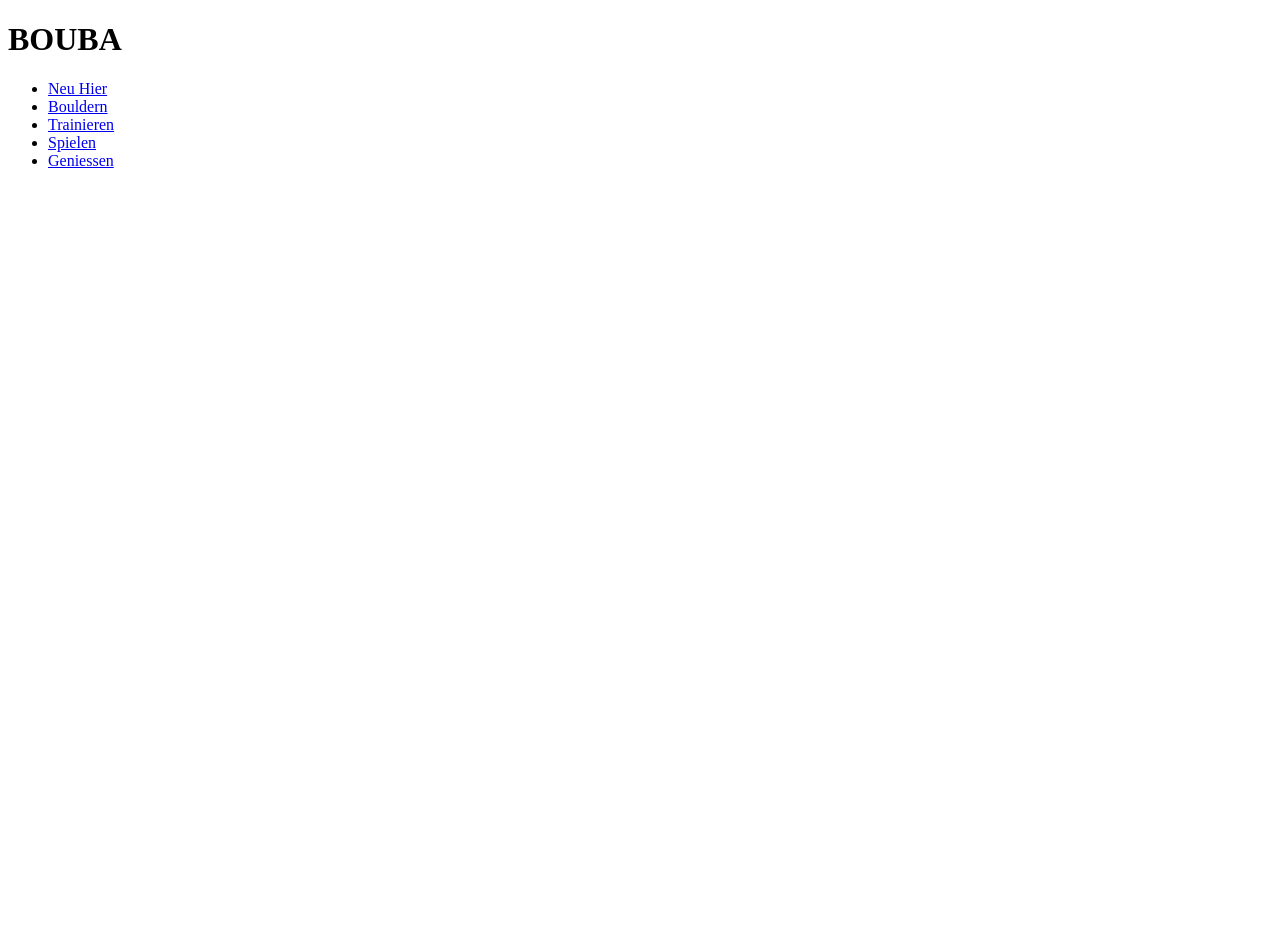
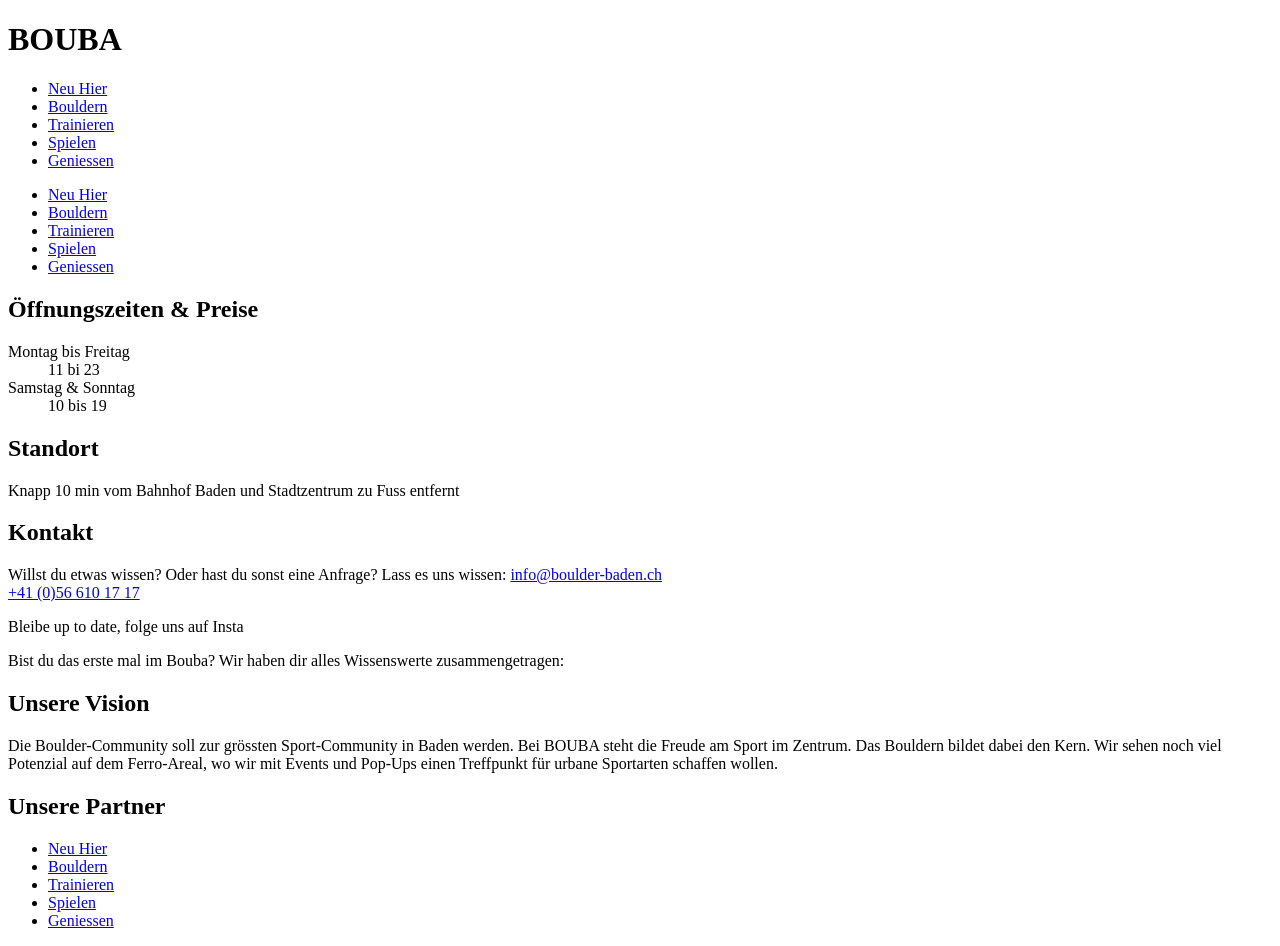
Before and after one commit to escodebar/boulder-baden.ch, a Vue app: page / in a window 1280 px wide. Before the commit the page ends 800 px from the top, so only its background shows below. Built offline with nearby package versions, Linux system fonts and the light colour scheme; the HTML template or start-up script is replaced by a standard one.

Commit message:
Add Router View and Home page

```diff
--- a/src/App.vue
+++ b/src/App.vue
@@ -3,6 +3,9 @@
     <h1>BOUBA</h1>
     <Navigation :routes="router.options.routes" />
   </header>
+  <main>
+    <RouterView />
+  </main>
 </template>
 
 <script setup lang="ts">
--- a/src/pages/Home.vue
+++ b/src/pages/Home.vue
@@ -1 +1,51 @@
-<template></template>
+<template>
+  <header></header>
+  <Navigation :routes="router.options.routes" />
+
+  <section>
+    <h2>Öffnungszeiten & Preise</h2>
+    <dl>
+      <dt>Montag bis Freitag</dt>
+      <dd>11 bi 23</dd>
+      <dt>Samstag & Sonntag</dt>
+      <dd>10 bis 19</dd>
+    </dl>
+  </section>
+  <section>
+    <h2>Standort</h2>
+    <p>Knapp 10 min vom Bahnhof Baden und Stadtzentrum zu Fuss entfernt</p>
+  </section>
+  <section>
+    <h2>Kontakt</h2>
+    <p>
+      Willst du etwas wissen? Oder hast du sonst eine Anfrage? Lass es uns
+      wissen:
+      <a href="mailto:info@boulder-baden.ch">info@boulder-baden.ch</a><br />
+      <a href="tel:+41566101717">+41 (0)56 610 17 17</a>
+    </p>
+    <p>Bleibe up to date, folge uns auf Insta</p>
+    <p>
+      Bist du das erste mal im Bouba? Wir haben dir alles Wissenswerte
+      zusammengetragen:
+    </p>
+  </section>
+  <!-- Impressionen -->
+  <section>
+    <h2>Unsere Vision</h2>
+    <p>
+      Die Boulder-Community soll zur grössten Sport-Community in Baden werden.
+      Bei BOUBA steht die Freude am Sport im Zentrum. Das Bouldern bildet dabei
+      den Kern. Wir sehen noch viel Potenzial auf dem Ferro-Areal, wo wir mit
+      Events und Pop-Ups einen Treffpunkt für urbane Sportarten schaffen wollen.
+    </p>
+  </section>
+  <section>
+    <h2>Unsere Partner</h2>
+  </section>
+  <Navigation :routes="router.options.routes" />
+</template>
+
+<script setup lang="ts">
+import Navigation from "@/components/Navigation.vue";
+import router from "@/router";
+</script>
```
